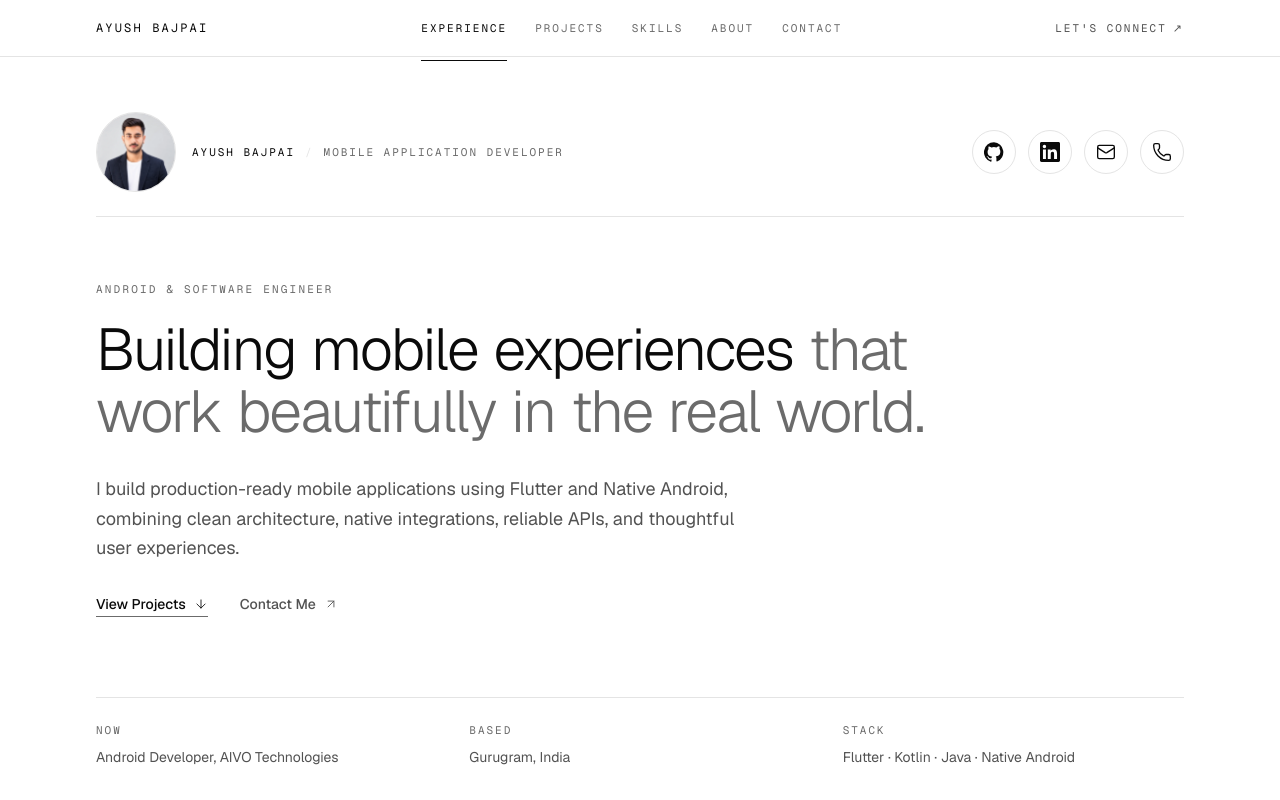
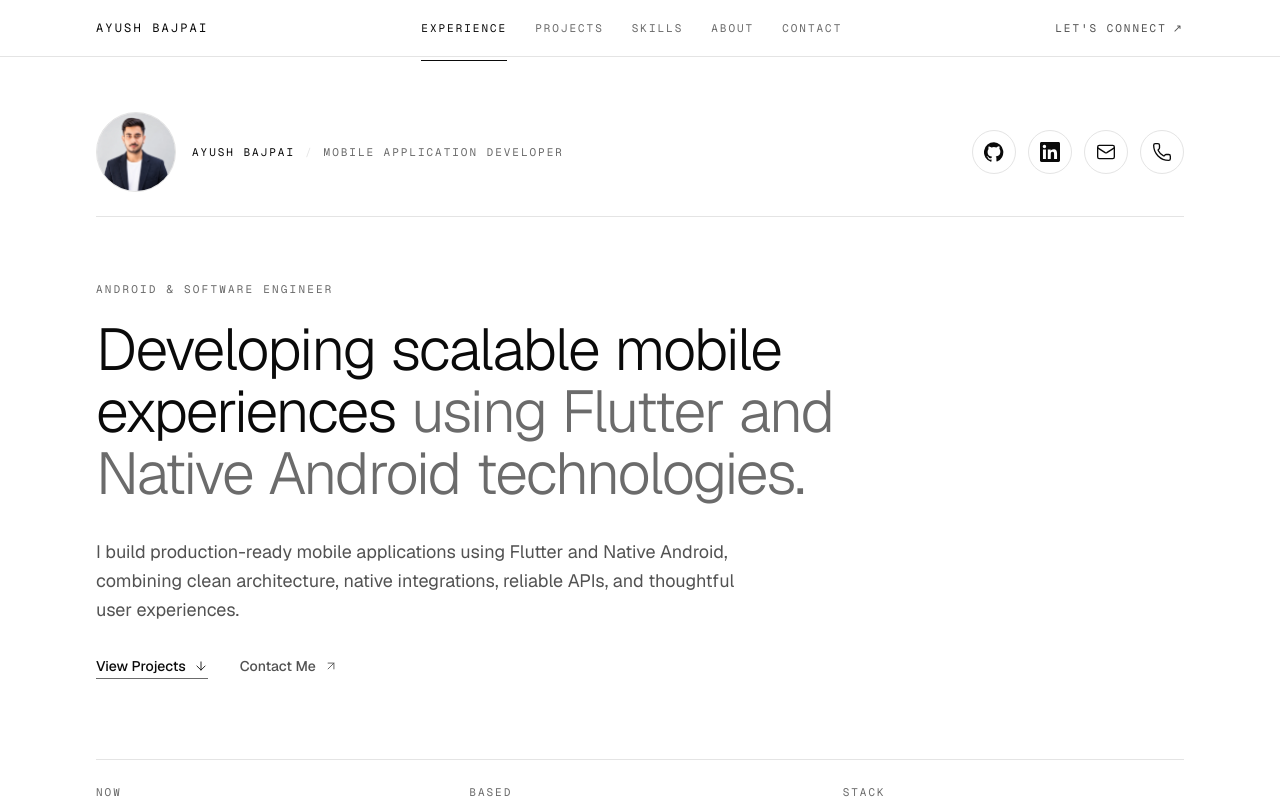
Before and after one commit to Ayush-Bajpaii/Portfolio, a Next.js app: page / in a window 1280 px wide. Shown: the top 800 px of the page. Built offline with nearby package versions, Linux system fonts and the light colour scheme.

Commit message:
addd the new hero line

```diff
--- a/src/components/sections/Hero.tsx
+++ b/src/components/sections/Hero.tsx
@@ -20,8 +20,8 @@ const meta = [
 
 export function Hero() {
   // Split the headline so the second clause can be set in a quieter tone.
-  const [lead, ...rest] = siteConfig.headline.split(" that ");
-  const tail = rest.length ? `that ${rest.join(" that ")}` : "";
+  const [lead, ...rest] = siteConfig.headline.split(" using ");
+  const tail = rest.length ? `using ${rest.join(" using ")}` : "";
 
   return (
     <section id="top" className="relative pt-24 pb-14 sm:pt-28 sm:pb-16">
--- a/src/content/site.ts
+++ b/src/content/site.ts
@@ -5,7 +5,7 @@ export const siteConfig = {
   shortName: "AB",
   role: "Mobile Application Developer",
   eyebrow: "Android & Software Engineer",
-  headline: "Building mobile experiences that work beautifully in the real world.",
+  headline: "Developing scalable mobile experiences using Flutter and Native Android technologies.",
   intro:
     "I build production-ready mobile applications using Flutter and Native Android, combining clean architecture, native integrations, reliable APIs, and thoughtful user experiences.",
   location: "Gurugram, India",
```
